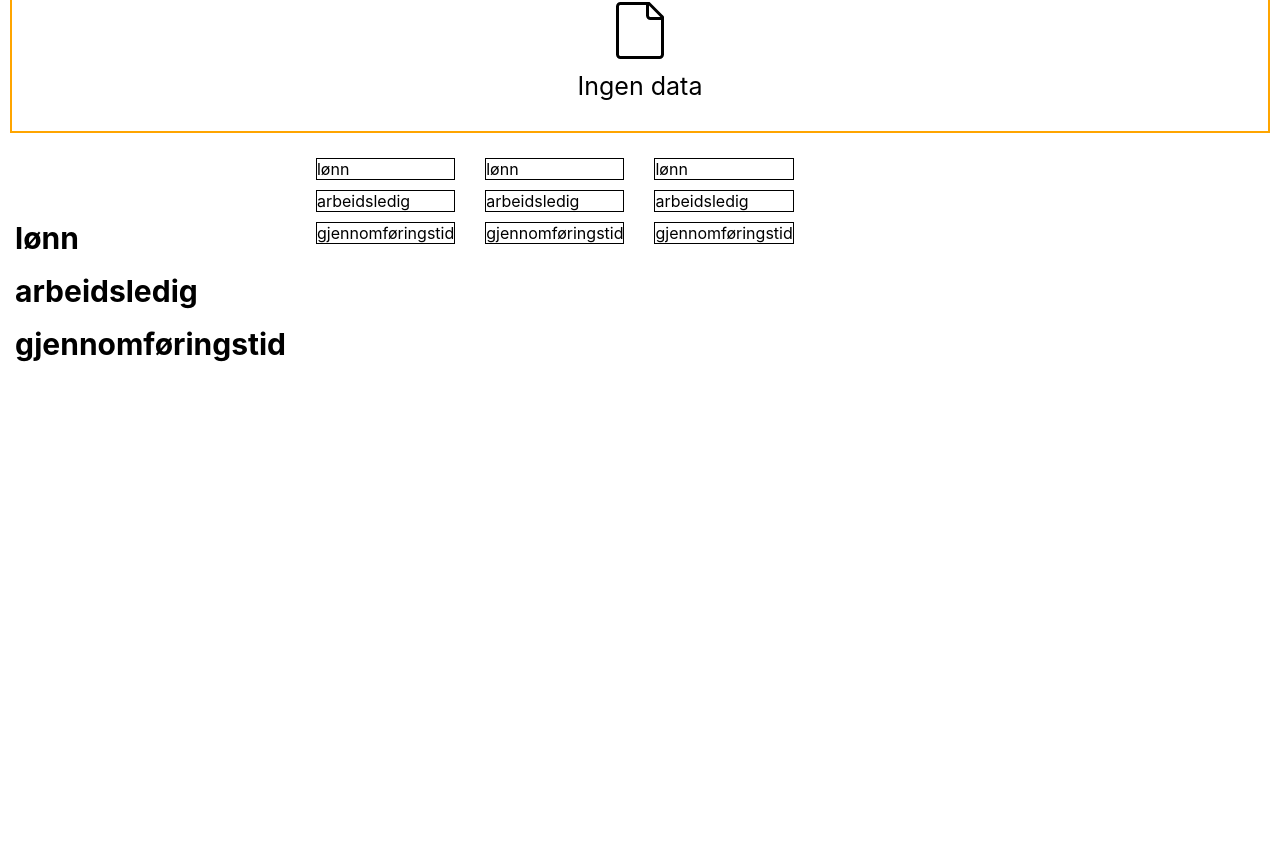
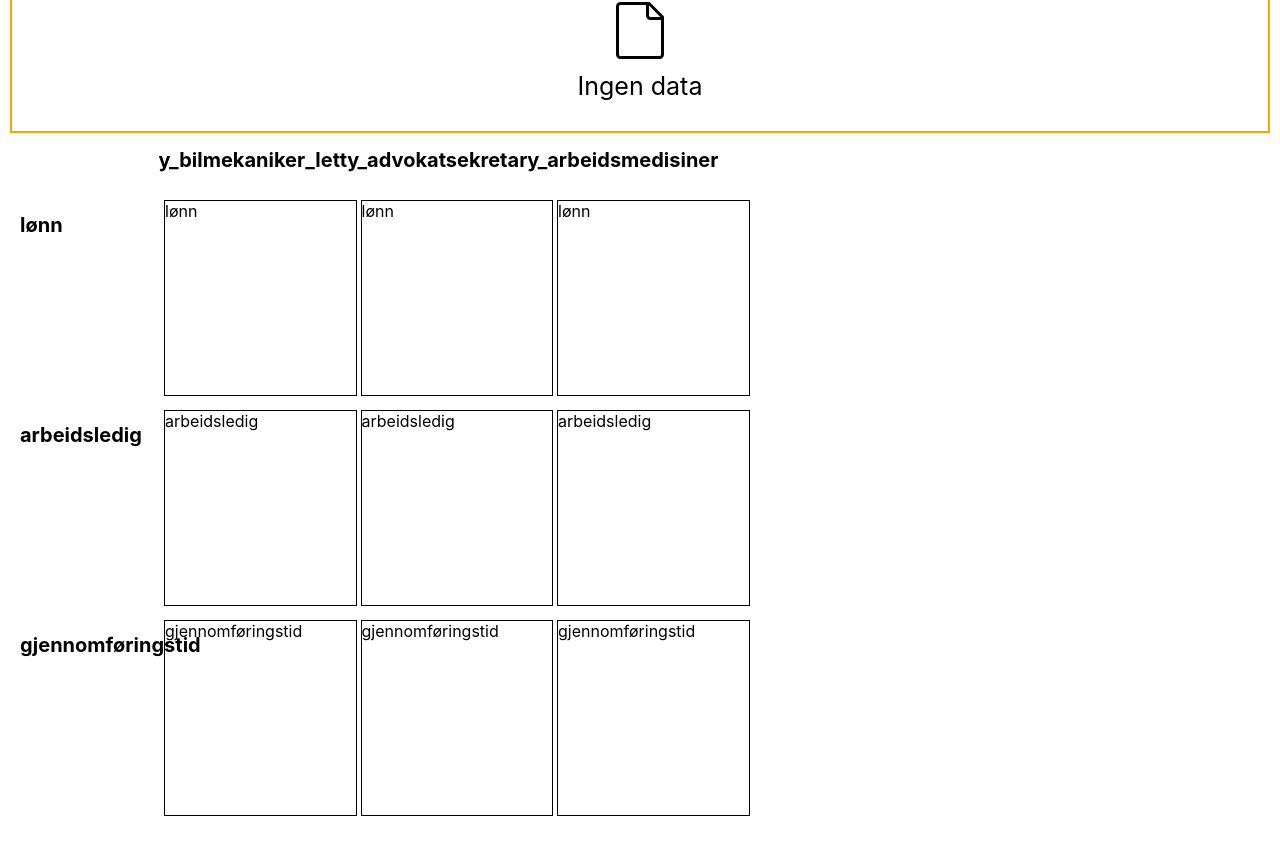
Before and after one commit to Utdanningsdirektoratet/sammenlignfrontend, a React (Create React App) app: page /sammenligne in a window 1280 px wide. Shown: the part 2018-2873 px from the top of the page. Before the commit the page ends 2395 px from the top, so only its background shows below. Built offline with nearby package versions, Linux system fonts and the light colour scheme.

Commit message:
Second draft of grid

```diff
--- a/src/components/pages/ComparisonPage.scss
+++ b/src/components/pages/ComparisonPage.scss
@@ -1,33 +1,43 @@
+.ComparisonPage {
   .flex-container {
-  display: flex;
+    // display: flex;
+    height: 800px;
   }
 
   .flex-item {
     color: black;
+
     &.title {
-    font-size: 30px;
+      font-size: 20px;
+      font-weight: bold;
+      min-width: 15%;
+      text-align: center;
+    }
+
+    &.item-title {
+      font-size: 20px;
       font-weight: bold;
       margin: 15px;
+      width: 10%;
+      vertical-align: middle;
     }
 
-  &.point-title {
-    vertical-align: middle;
-    margin-top: 17px;
-  }
-
-  &.component {
+    &.item {
       border: 1px;
       border-color: black;
       border-style: solid;
-
-    margin: 10px;
+      min-width: 15%;
+      margin: 2px;
     }
   }
 
-.flex-containter-row {
+  .flex-container-row {
+    height: 25%;
     padding: 5px;
+    display: flex;
+    &.title-row {
+      height: 5%;
+      margin-left: 12%;
     }
-
-.flex-item-point {
-  margin-top: 60px;
   }
+}
--- a/src/components/pages/ComparisonPage.tsx
+++ b/src/components/pages/ComparisonPage.tsx
@@ -33,7 +33,7 @@ class ComparisonPage extends React.Component<RouteComponentProps> {
     // this.state;
     return (
       <PageChrome>
-        <div>
+        <div className="ComparisonPage">
           <h1>Sammenlign her</h1>
           <h2>Lønn</h2>
           <Lonn high={19300} low={14400} avg={16100} />
@@ -69,21 +69,25 @@ class ComparisonPage extends React.Component<RouteComponentProps> {
           <NoData />
 
           <div className="flex-container">
-            <div className="flex-item-point">
-              {datapunkt.map((pkt, key) => (
-                <div key={key} className="flex-item title point-title">
-                  {pkt}
+            <div className="flex-container-row title-row">
+              {comparisonTypes.map((name, titleKey) => (
+                <div className="flex-item title" key={titleKey}>
+                  {name}
                 </div>
               ))}
             </div>
 
-            {comparisonTypes.map((name, titleKey) => (
-              <div className="flex-containter-row" key={titleKey}>
-                {datapunkt.map((pkt, pktKey) => (
-                  <div key={pktKey} className="flex-item component">
+            {datapunkt.map((pkt, key) => (
+              <div className="flex-container-row">
+                <div key={key} className="flex-item item-title">
+                  {pkt}
+                </div>
+                {comparisonTypes.map(itemKey => (
+                  <div key={itemKey} className="flex-item item">
                     {pkt}
                   </div>
                 ))}
+                <div />
               </div>
             ))}
           </div>
```
Lines whose indentation alone changed are shown as unchanged.
